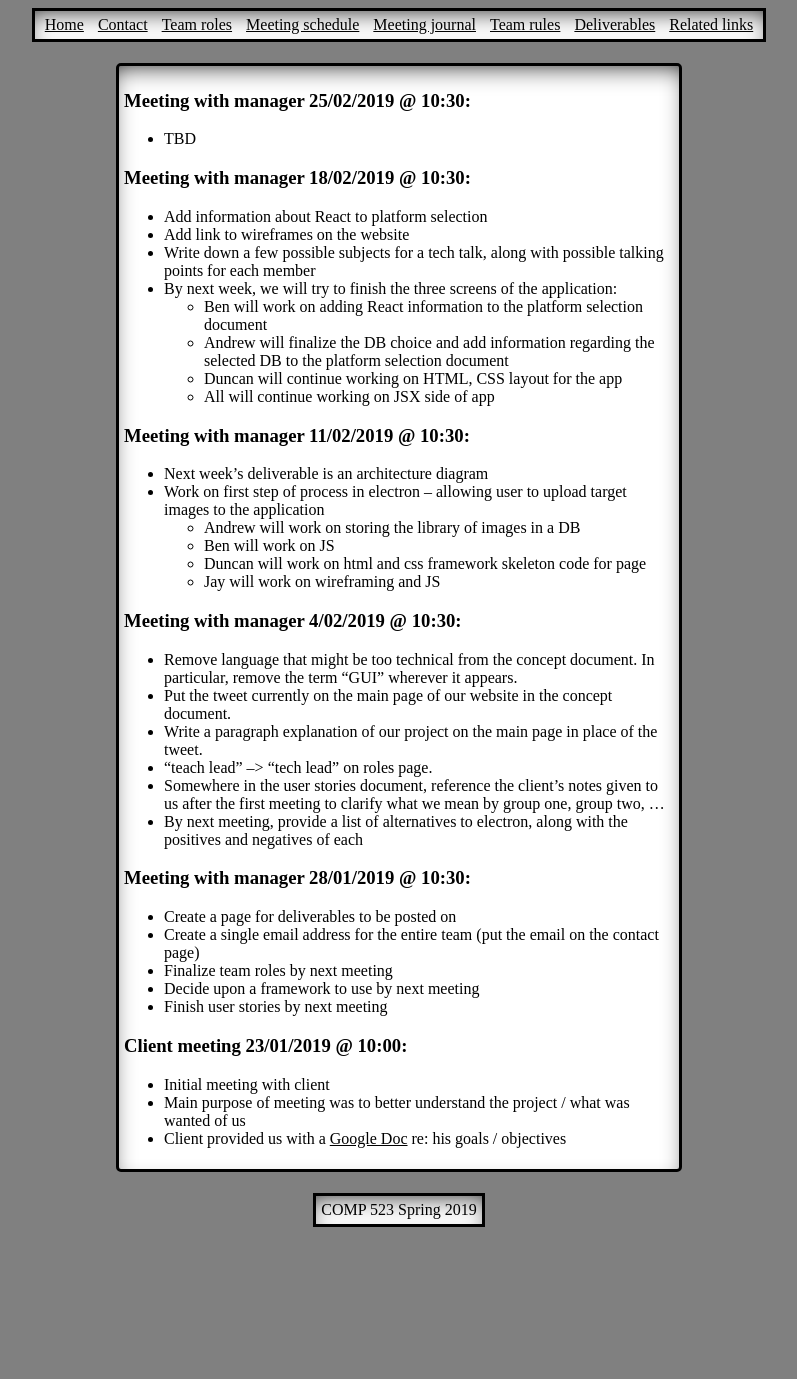
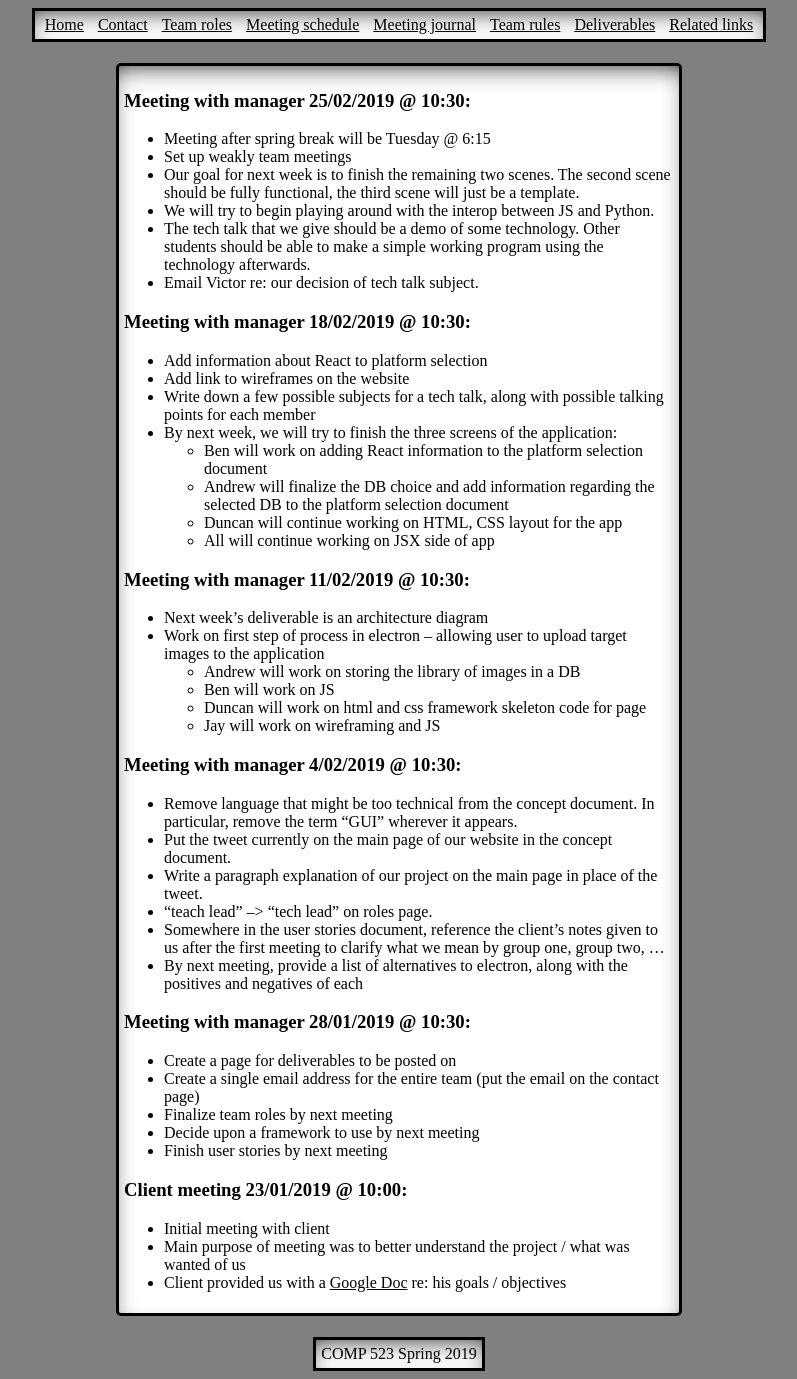
Before and after one commit to jay1723/ObjectDetectionWebsite, a Jekyll site: the page built from meeting-journal.md, in a window 1280 px wide. Shown: the whole page, without its empty margins (241-1038 px from the left). Built offline with Jekyll 4.4.1, drawn with Linux system fonts in a browser that asks for light colours; before the commit the page ends 1235 px from its top, so only the background shows below that.

Commit message:
added notes from meeting

```diff
--- a/meeting-journal.md
+++ b/meeting-journal.md
@@ -4,7 +4,12 @@ title: Meeting journal
 ---
 
 ### Meeting with manager 25/02/2019 @ 10:30:
-* TBD
+* Meeting after spring break will be Tuesday @ 6:15
+* Set up weakly team meetings
+* Our goal for next week is to finish the remaining two scenes. The second scene should be fully functional, the third scene will just be a template.
+* We will try to begin playing around with the interop between JS and Python.
+* The tech talk that we give should be a demo of some technology. Other students should be able to make a simple working program using the technology afterwards.
+* Email Victor re: our decision of tech talk subject.
 
 ### Meeting with manager 18/02/2019 @ 10:30:
 * Add information about React to platform selection
```
